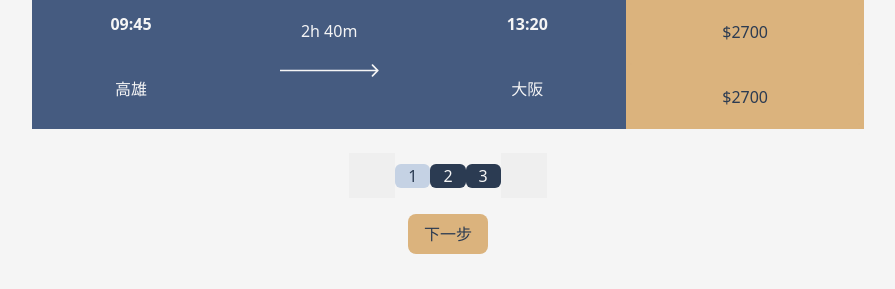
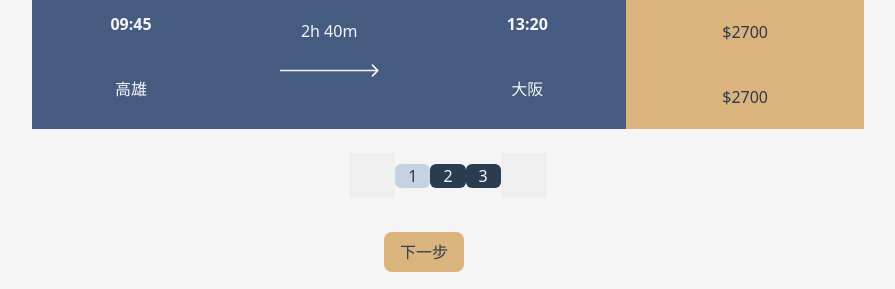
Before and after one commit to wang8881012/flight, a PHP site: page /html/search.html in a window 1280 px wide. Shown: the part 764-1053 px from the top of the page, without its empty margins (192-1087 px from the left). Before the commit the page ends 1018 px from the top, so only its background shows below. Run offline with PHP 8.4, Linux system fonts and the light colour scheme; style sheets or scripts are compiled from the project's sources; some web fonts are replaced.

Commit message:
新增確認按鈕與圖示

```diff
--- a/project/src/html/search.html
+++ b/project/src/html/search.html
@@ -66,8 +66,9 @@
   </article>
 
   <section>
-    <div class="ConfirmIcon mb-3">
+    <div class="ConfirmIconCard">
       <button id="NextButton" class="BtnNext">下一步</button>
+      <i class="bicard bi-cart-fill"></i>
     </div>
   </section>
 </body>
--- a/project/src/scss/search.scss
+++ b/project/src/scss/search.scss
@@ -147,9 +147,12 @@ nav {
     }
 }
 
-.ConfirmIcon {
+.ConfirmIconCard {
+    width: 55%;
     display: flex;
-    justify-content: center;
+    justify-content: space-between;
+    align-items: center;
+    margin-left: auto;
 
     .BtnNext {
         width: 80px;
@@ -158,4 +161,9 @@ nav {
         background-color: $sidebar-bg;
         color: $text-primary;
     }
+
+    .bicard {
+        color: $text-primary;
+        font-size: 50px;
+    }
 }
```
Also changed, not shown: project/dist/css/search.css (+10 -3 lines), 1 other file.
